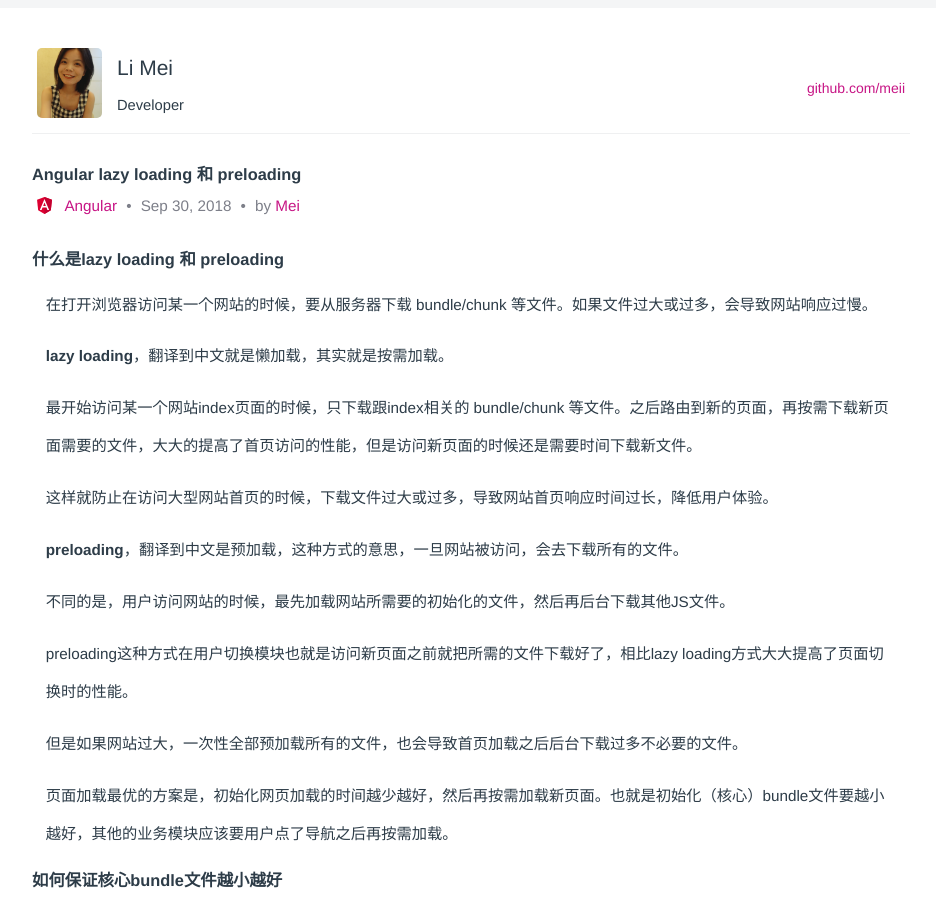
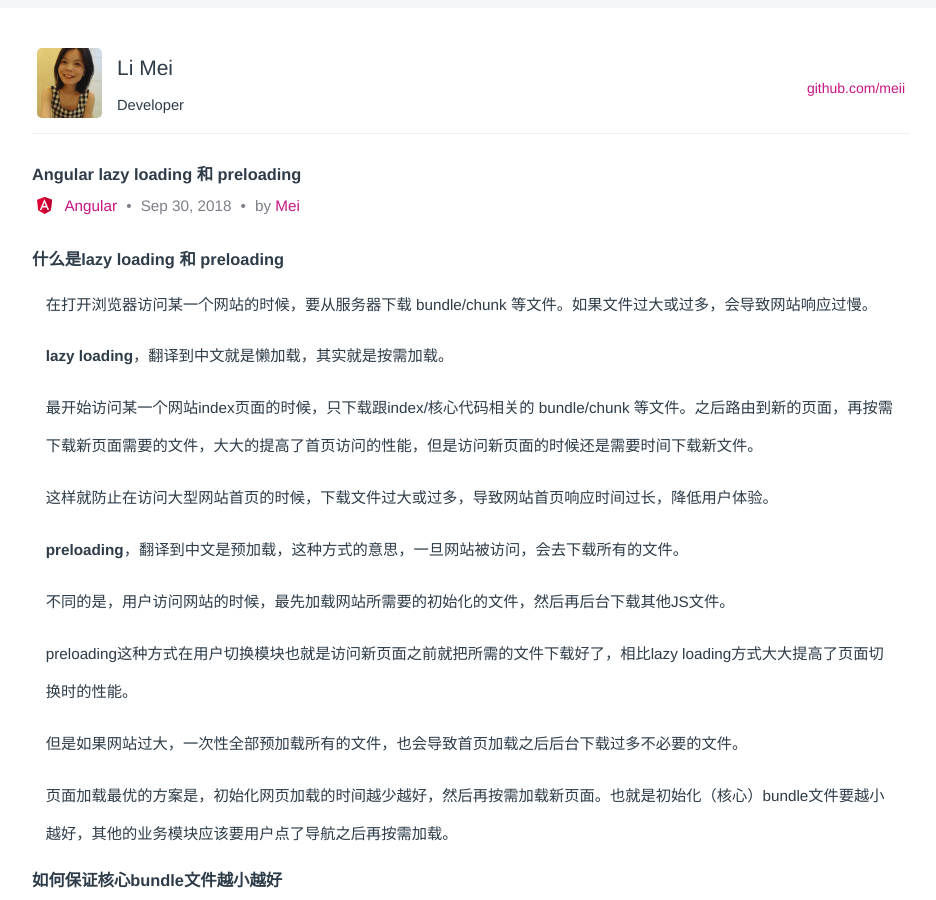
Before and after one commit to LiMeii/LiMeii.github.io, a Jekyll site: the page built from _posts/2018-09-30-angular-lazy-loading.md, in a window 1280 px wide and 900 px high. Shown: the whole window, without its empty margins (177-1113 px from the left). Built offline with Jekyll 4.4.1, drawn with Linux system fonts in a browser that asks for light colours.

Commit message:
update anuglar lozay loading post

```diff
--- a/_posts/2018-09-30-angular-lazy-loading.md
+++ b/_posts/2018-09-30-angular-lazy-loading.md
@@ -20,7 +20,7 @@ layout: post
 
 **lazy loading**，翻译到中文就是懒加载，其实就是按需加载。
 
-最开始访问某一个网站index页面的时候，只下载跟index相关的 bundle/chunk 等文件。之后路由到新的页面，再按需下载新页面需要的文件，大大的提高了首页访问的性能，但是访问新页面的时候还是需要时间下载新文件。
+最开始访问某一个网站index页面的时候，只下载跟index/核心代码相关的 bundle/chunk 等文件。之后路由到新的页面，再按需下载新页面需要的文件，大大的提高了首页访问的性能，但是访问新页面的时候还是需要时间下载新文件。
 
 这样就防止在访问大型网站首页的时候，下载文件过大或过多，导致网站首页响应时间过长，降低用户体验。
 
```
